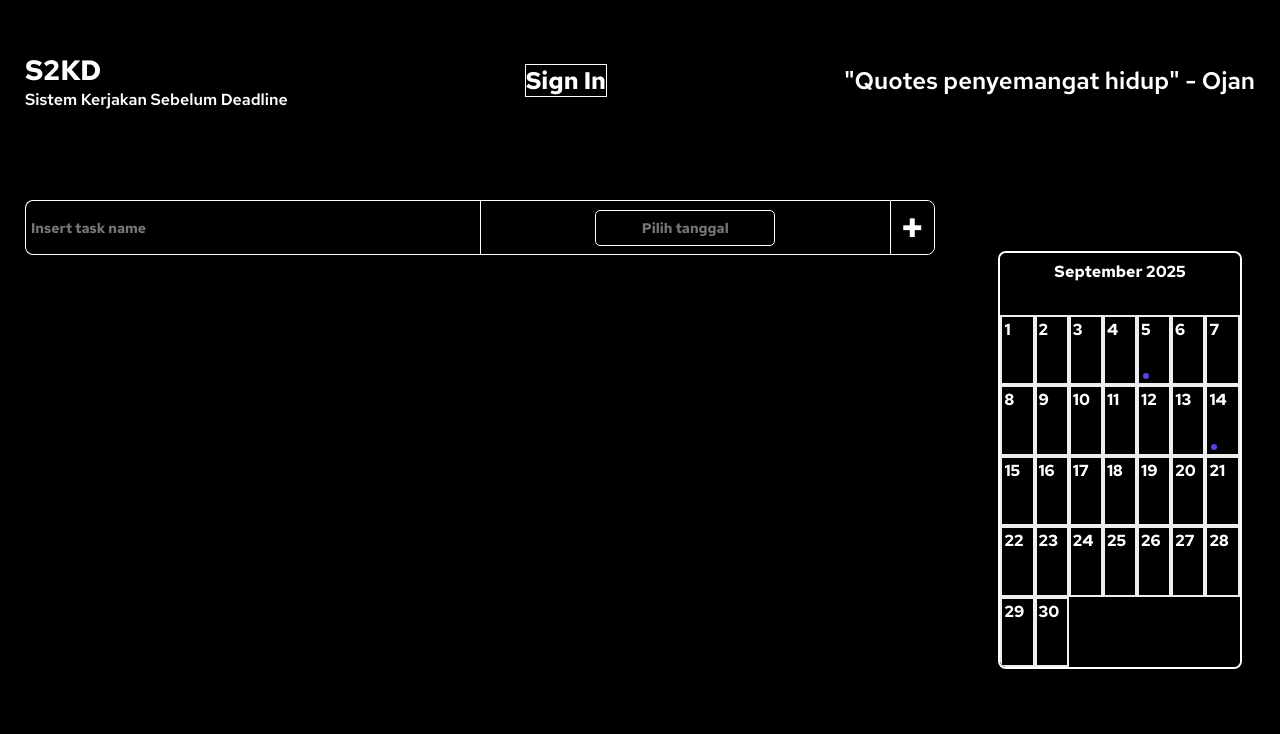
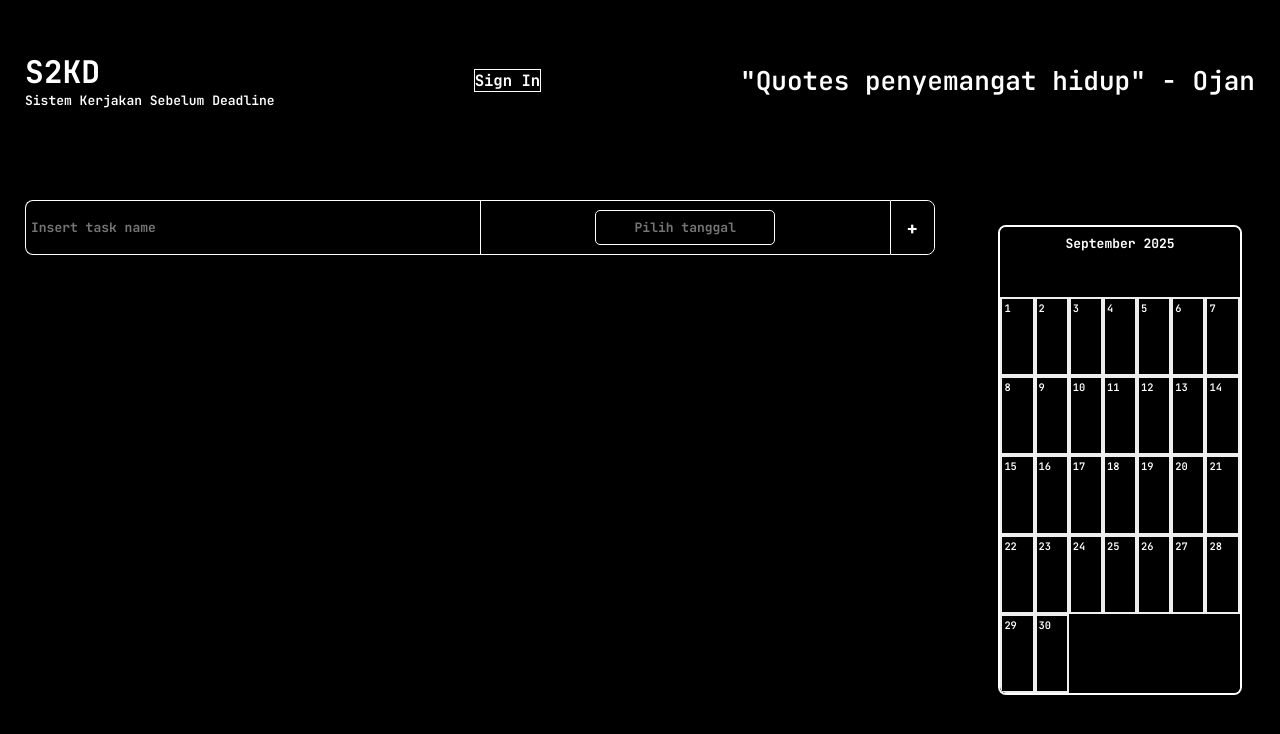
Before and after one commit to NvLL-Zen/S2KD, a SvelteKit app: page / in a window 1280 px wide. Shown: the top 734 px of the page. Built offline with nearby package versions, Linux system fonts and the light colour scheme.

Commit message:
Fixed the dots synchronized with the events

```diff
--- a/src/components/DatePicker.svelte
+++ b/src/components/DatePicker.svelte
@@ -2,7 +2,9 @@
     import { fade, scale } from 'svelte/transition';
     import { onMount, onDestroy } from 'svelte';
 
-    export let selectedDate = ''; // make sure you assign to this when picking a date
+    export let selectedDate = ''; // Selected date
+    export let tasks = []; // Array of tasks with `deadline` in YYYY-MM-DD
+
     let open = false;
     let today = new Date();
 
@@ -72,6 +74,16 @@
     onDestroy(() => {
         if (removeListener) removeListener();
     });
+
+    // Helper function to check if a date has tasks
+    function hasTasks(y, m, d) {
+        const target = `${y}/${String(m+1).padStart(2,'0')}/${String(d).padStart(2,'0')}`;
+        return tasks.some(task => {
+            if (!task.deadline) return false;
+            const dl = task.deadline.replace(/-/g,'/'); // tolerate old stored hyphen dates
+            return dl === target;
+        });
+    }
 </script>
 
 <style>
@@ -79,6 +91,7 @@
         position: relative;
         display: inline-block;
         width: 180px;
+        font-family: "JetBrains Mono", monospace;
     }
     .datepicker-input {
         width: 100%;
@@ -87,10 +100,11 @@
         color: white;
         border: 1px solid white;
         border-radius: 5px;
-        font-size: 1em;
+        font-size: clamp(0.65rem, 1.3vw, 0.813rem);
         cursor: pointer;
         transition: border 0.2s;
         text-align: center;
+        font-family: "JetBrains Mono", monospace;
     }
     .datepicker-input:focus {
         outline: none;
@@ -109,6 +123,7 @@
         box-shadow: 0 4px 16px rgba(0,0,0,0.7);
         z-index: 10;
         padding: 16px;
+        font-family: "JetBrains Mono", monospace;
     }
     .header {
         display: flex;
@@ -116,14 +131,16 @@
         align-items: center;
         margin-bottom: 8px;
         text-align: center;
+        font-size: clamp(0.813rem, 1.625vw, 1.138rem);
+        font-family: "JetBrains Mono", monospace;
     }
     .arrow-btn {
         background: none;
         color: white;
         border: none;
-        font-size: 1.2em;
+        font-size: clamp(0.813rem, 1.625vw, 1.138rem);
         cursor: pointer;
-        padding: 2px 8px;
+        padding: 0.25rem 0.5rem;
         border-radius: 3px;
         transition: background 0.2s;
     }
@@ -133,12 +150,13 @@
     .calendar {
         display: grid;
         grid-template-columns: repeat(7, 1fr);
-        gap: 4px;
+        gap: 0.25rem;
     }
     .day, .date {
         text-align: center;
-        padding: 4px 0;
-        font-size: 0.95em;
+        padding: 0.25rem 0;
+        font-size: clamp(0.65rem, 1.3vw, 0.813rem);
+        font-family: "JetBrains Mono", monospace;
     }
     .day {
         font-weight: bold;
@@ -147,6 +165,7 @@
     .date {
         cursor: pointer;
         border-radius: 4px;
+        position: relative;
         transition: background 0.2s, color 0.2s;
     }
     .date:hover {
@@ -157,6 +176,16 @@
         background: #fff;
         color: #000;
         font-weight: bold;
+    }
+    .task-dot {
+        position: absolute;
+        bottom: 4px;
+        left: 50%;
+        transform: translateX(-50%);
+        width: 6px;
+        height: 6px;
+        background: red;
+        border-radius: 50%;
     }
 </style>
 
@@ -193,7 +222,12 @@
                         class="date {selectedDate === `${year}/${String(month+1).padStart(2,'0')}/${String(d).padStart(2,'0')}` ? 'selected' : ''}"
                         on:click={() => selectDate(year, month, d)}
                         aria-label={`Select ${year}/${String(month+1).padStart(2,'0')}/${String(d).padStart(2,'0')}`}
-                    >{d}</button>
+                    >
+                        {d}
+                        {#if hasTasks(year, month, d)}
+                            <span class="task-dot"></span>
+                        {/if}
+                    </button>
                 {/each}
             </div>
         </div>
--- a/src/components/calendar.svelte
+++ b/src/components/calendar.svelte
@@ -1,30 +1,53 @@
 <script>
     import { startOfMonth, endOfMonth, eachDayOfInterval, format } from "date-fns";
+    import { tasks } from "../stores/tasks.js"; // Import the tasks store
+    import { derived } from "svelte/store";
 
     let currentMonth = new Date();
-    let events = [
-      { date: "2025-09-05", title: "Event A" },
-      { date: "2025-09-14", title: "Event B" }
-    ];
+
+    // Derive events from the tasks store (tasks store keeps YYYY/MM/DD)
+    const events = derived(tasks, $tasks =>
+        $tasks
+            .filter(t => t.deadline)
+            .map(t => {
+                // Normalize any legacy hyphen form to slash, then create hyphen form for matching
+                const slash = t.deadline.replace(/-/g,'/');
+                const hyphen = slash.replace(/\//g,'-');
+                return {
+                    date: hyphen, // yyyy-MM-dd for comparison
+                    title: t.name
+                };
+            })
+    );
 
     let days = eachDayOfInterval({
         start: startOfMonth(currentMonth),
         end: endOfMonth(currentMonth)
     });
 
-    function getEvents(day) {
-      return events.filter((e) => e.date === format(day, "yyyy-MM-dd"));
-    }
+    // Reactive statement to filter events for each day
+    $: eventsByDay = days.map(day => {
+        const dayString = format(day, "yyyy-MM-dd");
+        return {
+            day,
+            events: $events.filter(e => e.date === dayString)
+        };
+    });
+
+    // Debugging logs
+    $: console.log($tasks); // Log tasks store
+    $: console.log($events); // Log derived events
+    $: console.log(eventsByDay); // Log eventsByDay array
 </script>
 
 <div class="calendar">
     <div class="header">{format(currentMonth, "MMMM yyyy")}</div>
     <div class="grid">
-      {#each days as day}
+        {#each eventsByDay as { day, events }}
             <div class="day">
                 <div class="date">{format(day, "d")}</div>
-          {#each getEvents(day) as ev}
-            <div class="event"></div>
+                {#each events as ev}
+                    <div class="event" title={ev.title}></div>
                 {/each}
             </div>
         {/each}
@@ -34,9 +57,8 @@
 <style>
     .calendar {
         width: 100%;
-      height: 80%;
-       /* small box style */
-      font-family: sans-serif;
+        height: 90%;
+        font-family: "JetBrains Mono", monospace;
         background: black;
         border: 2.5px solid #fff;
         border-radius: 8px;
@@ -48,11 +70,13 @@
         padding: 0.5rem;
         background: black;
         height: 15%;
+        font-family: "JetBrains Mono", monospace;
+        font-size: 0.813rem;
     }
     .grid {
         display: grid;
         grid-template-columns: repeat(7, 1fr);
-      height: 85%;
+        height:85%;
     }
     .day {
         border: 2.5px solid #eee;
@@ -63,11 +87,13 @@
     .date {
         font-size: 1rem;
         color: #fff;
+        font-family: "JetBrains Mono", monospace;
+        font-size: 0.65rem;
     }
     .event {
-      width: 6px;
-      height: 6px;
-      background: #4f46e5;
+        width: 10px; /* Temporarily increased size for visibility */
+        height: 10px;
+        background: red; /* Temporarily changed to red for visibility */
         border-radius: 50%;
         position: absolute;
         bottom: 4px;
--- a/src/routes/+page.svelte
+++ b/src/routes/+page.svelte
@@ -20,7 +20,7 @@
 </script>
 <link rel="preconnect" href="https://fonts.googleapis.com">
 <link rel="preconnect" href="https://fonts.gstatic.com" crossorigin>
-<link href="https://fonts.googleapis.com/css2?family=Red+Hat+Text:ital,wght@0,300..700;1,300..700&family=Share+Tech&display=swap" rel="stylesheet">
+<link href="https://fonts.googleapis.com/css2?family=JetBrains+Mono:wght@400;600;700&display=swap" rel="stylesheet">
 
     <div class="top">
         <div class="title">
@@ -47,7 +47,7 @@
             <div id="inputEventsEntry" class="eventsEntry">
                 <input placeholder="Insert task name" type="text" id="inputEventsEntryName" class="eventsItem eventsLeft eventsEntryName" bind:value={newName}>
                 <div class="dpContainer eventsItem">
-                    <DatePicker bind:selectedDate={selectedDate} />
+                    <DatePicker bind:selectedDate={selectedDate} tasks={$tasks} />
                 </div>
                 <div class="eventButton">
                     <button type="button" on:click={handleAdd}>
--- a/src/stores/tasks.js
+++ b/src/stores/tasks.js
@@ -25,8 +25,19 @@ if (typeof localStorage !== 'undefined') {
   });
 }
 
+// One‑time inline migration: convert any previously stored hyphen dates to slash dates
+tasks.update(list =>
+  list.map(t =>
+    t.deadline && t.deadline.includes('-') && !t.deadline.includes('/')
+      ? { ...t, deadline: t.deadline.replace(/-/g, '/') }
+      : t
+  )
+);
+
 export function addTask(name, deadline) {
-  tasks.update(list => [...list, { name, deadline }]);
+  // Canonical storage: YYYY/MM/DD
+  const normalized = deadline ? deadline.replace(/-/g, '/') : '';
+  tasks.update(list => [...list, { name, deadline: normalized }]);
 }
 
 export function removeTask(index) {
--- a/src/styles/style.css
+++ b/src/styles/style.css
@@ -1,29 +1,39 @@
-@import url('https://fonts.googleapis.com/css2?family=Red+Hat+Text:ital,wght@0,300..700;1,300..700&family=Share+Tech&display=swap');
+@import url('https://fonts.googleapis.com/css2?family=JetBrains+Mono:wght@400;600;700&display=swap');
 
 * {
     background-color: black;
     color: white;
-    padding: 0px;
+    padding: 0;
     margin: 0;
-    font-family: "Red Hat Text", sans-serif;
-    font-weight: 700;
-
+    font-family: "JetBrains Mono", monospace;
+    font-weight: 600;
     box-sizing: border-box;
-    /* border: 0.001px solid red; */
-
     transition: all 0.2s ease;
 }
 
+body {
+    font-family: "JetBrains Mono", monospace;
+    font-weight: 600;
+    font-size: clamp(0.575rem, 0.975vw, 0.725rem);
+}
+
+h1, h2, p, h4, button, input {
+    font-family: "JetBrains Mono", monospace;
+    font-weight: 700;
+}
+
 h1 {
-    font-size: 3.5vh;
+    font-size: clamp(1.3rem, 2.6vw, 1.95rem);
     font-weight: 800;
 }
 
 h2 {
+    font-size: clamp(1.15rem, 2.275vw, 1.625rem);
     font-weight: 600;
 }
 
 p {
+    font-size: clamp(0.65rem, 1.3vw, 0.813rem);
     font-weight: 600;
 }
 
@@ -50,12 +60,12 @@ p {
 }
 
 #inputEventsEntryName {
-    font-size: 1.75vh;
+    font-size: clamp(0.65rem, 1.3vw, 0.813rem);
     outline: none;
 }
 
 #inputEventsEntryName:focus {
-    font-size: 1.75vh;
+    font-size: clamp(0.585rem, 1.219vw, 0.731rem);
     outline: none;
     border-right: 1px solid white;
 }
@@ -65,11 +75,7 @@ p {
     display: flex;
     flex-direction: row;
     align-items: center;
-    font-size: 1.75vh;
-    /* border: 2.5px solid white;
-    border-radius: 8px; */
-
-
+    font-size: clamp(0.65rem, 1.3vw, 0.813rem);
     margin-top: 15px;
 }
 
@@ -94,19 +100,18 @@ p {
 }
 
 .eventButton {
-    height:100%;
+    height: 100%;
     width: 5%;
     display: flex;
     align-items: center;
     justify-content: center;
-    font-size: 5vh;
+    font-size: clamp(0.813rem, 1.625vw, 1.138rem);
     border: 1px solid white;
     border-radius: 0px 8px 8px 0px;
-
 }
 
 button {
-    font-size: 5vh;
+    font-size: clamp(0.813rem, 1.625vw, 1.138rem);
     width: 100%;
     height: 100%;
     display: flex;
@@ -161,7 +166,7 @@ button:hover {
 #signIn {
     width: 100%;
     height: 100%;
-    font-size: 3vh;
+    font-size: clamp(0.731rem, 1.462vw, 0.975rem);
     border: 1px solid white;
     border-radius: 0px;
     font-weight: 700;
```
Lines whose indentation alone changed are shown as unchanged.
